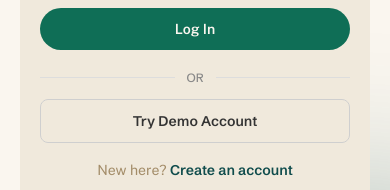
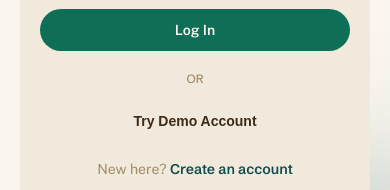
Before and after one commit to khyati170/PaperTrader, a React (Vite) app: page /login in a window 390 px wide. Shown: the part 490-680 px from the top of the page. Built offline with nearby package versions, Linux system fonts and the light colour scheme; no server answers.

Commit message:
Updated project files

```diff
--- a/src/App.jsx
+++ b/src/App.jsx
@@ -218,8 +218,6 @@
 // export default App;
 
 
-
-
 import { BrowserRouter, Routes, Route } from "react-router-dom";
 import { useState, useEffect } from "react";
 
@@ -244,7 +242,6 @@ function App() {
   });
 
   const [isAuthenticated, setIsAuthenticated] = useState(false);
-
 
   const [balance, setBalance] = useState(() => {
     const saved = localStorage.getItem("balance");
@@ -287,7 +284,6 @@ function App() {
   // LOGIN
   const handleLogin = (userData) => {
     setIsAuthenticated(true);
-
     setBalance(userData.balance ?? 50000);
 
     // Convert demo holdings array into the format
@@ -312,6 +308,14 @@ function App() {
       "accountType",
       userData.isDemo ? "demo" : "normal"
     );
+  };
+
+  const handleLogout = () => {
+    setIsAuthenticated(false);
+    setBalance(0);
+    setHoldings({});
+    setWatchlist([]);
+    localStorage.removeItem("accountType");
   };
 
   // BUY
@@ -371,14 +375,7 @@ function App() {
     });
   };
 
- const handleLogout = () => {
-    setIsAuthenticated(false);
-    setBalance(0);
-    setHoldings({});
-    setWatchlist([]);
- }
-
-
+  // SELL
   const handleSell = (symbol, price, quantity) => {
     if (!isMarketOpen()) {
       alert(getMarketStatusMessage());
@@ -391,7 +388,6 @@ function App() {
     }
 
     const existing = holdings[symbol];
-
     const currentlyOwned = Number(existing?.quantity) || 0;
 
     if (quantity > currentlyOwned) {
@@ -430,11 +426,6 @@ function App() {
       />
 
       <Routes>
-        <Route
-          path="/"
-          element={<Home />}
-        />
-
         <Route
           path="/market"
           element={
@@ -482,6 +473,14 @@ function App() {
             />
           }
         />
+        <Route
+          path="/"
+          element={
+            <Home
+              isAuthenticated={isAuthenticated}
+            />
+          }
+        />
       </Routes>
     </BrowserRouter>
   );
--- a/src/components/hero.jsx
+++ b/src/components/hero.jsx
@@ -1,12 +1,15 @@
 import { Link } from "react-router-dom";
-function Hero() {
+function Hero({ isAuthenticated }) {
   return (
     <div className="pic">
       <div className="overlay">
         <div className="content">
           <h1>Paper Trader</h1>
           <h2>making you a better trader</h2>
-            <Link to="/market" className="cta-btn">
+            <Link
+              to={isAuthenticated ? "/market" : "/login"}
+              className="cta-btn"
+              >
             Start Trading
           </Link>
         </div>
--- a/src/components/navbar.jsx
+++ b/src/components/navbar.jsx
@@ -1,10 +1,16 @@
 
 import { useState } from "react";
-import { NavLink, Link } from "react-router-dom";
+import { NavLink, Link, useNavigate } from "react-router-dom";
 import ThemeToggle from "./ThemeToggle";
 
 function Navbar({ isAuthenticated, balance, onLogout }) {
   const [menuOpen, setMenuOpen] = useState(false);
+  const navigate = useNavigate();
+
+  const handleLogoutClick = () => {
+    onLogout();
+    navigate("/login");
+  };
 
   return (
     <nav className="bar">
@@ -60,7 +66,7 @@ function Navbar({ isAuthenticated, balance, onLogout }) {
 
             <button
               className="logout-button"
-              onClick={onLogout}
+              onClick={handleLogoutClick}
             >
               Logout
             </button>
--- a/src/pages/Home.jsx
+++ b/src/pages/Home.jsx
@@ -5,10 +5,10 @@ import HowItworks from "../components/HowItworks";
 import FinalCTA from "../components/FinalCTA";
 import Footer from "../components/Footer";
 
-function Home() {
+function Home({ isAuthenticated }) {
   return (
     <>
-      <Hero />
+      <Hero isAuthenticated={isAuthenticated} />
       <HowItworks />
       <FeatureSection/>
       <FinalCTA/>
--- a/src/stockDetail.css
+++ b/src/stockDetail.css
@@ -524,13 +524,13 @@ tr:last-child td {
     color: var(--color-subheading);
 }
 
-
+/*
 .demo-divider {
     display: flex;
     align-items: center;
     gap: 12px;
     margin: 20px 0 14px;
-    color: #888;
+    color: var(--color-eyebrow);
     font-size: 12px;
     font-weight: 500;
 }
@@ -540,7 +540,7 @@ tr:last-child td {
     content: "";
     flex: 1;
     height: 1px;
-    background: #ddd;
+    background: var(--color-bg-alt);
 }
 
 .demo-divider span {
@@ -576,9 +576,9 @@ tr:last-child td {
     padding: 12px 16px;
 
     background: transparent;
-    color: #333;
+    color: var(--color-subheading);
 
-    border: 1px solid #cfcfcf;
+    border: 1px solid var(--color-bg-alt);
     border-radius: 8px;
 
     font-size: 14px;
@@ -589,8 +589,8 @@ tr:last-child td {
 }
 
 .demo-login-button:hover {
-    background: #f5f5f5;
-    border-color: #aaa;
+    background: var(--color-bg-alt);
+    border-color: var(--color-accent);
     transform: translateY(-1px);
 }
 
@@ -638,4 +638,74 @@ body.dark .demo-login-button {
     .auth-form {
         padding: 22px 20px 26px;
     }
+} */
+
+
+.demo-divider {
+    display: flex;
+    align-items: center;
+    gap: 12px;
+    margin: 20px 0 14px;
+    color: var(--color-eyebrow);
+    font-size: 12px;
+    font-weight: 500;
 }
+
+.demo-divider::before,
+.demo-divider::after {
+    content: "";
+    flex: 1;
+    height: 1px;
+    background: var(--color-bg-alt);
+}
+
+.demo-divider span {
+    white-space: nowrap;
+}
+
+.demo-login-button {
+    width: 100%;
+    padding: 12px 16px;
+    background: transparent;
+    color: var(--color-subheading);
+    border: 1px solid var(--color-bg-alt);
+    border-radius: 8px;
+    font-size: 14px;
+    font-weight: 600;
+    font-family: 'Poppins', sans-serif;
+    cursor: pointer;
+    transition: all 0.2s ease;
+}
+
+.demo-login-button:hover {
+    background: var(--color-bg-alt);
+    border-color: var(--color-accent);
+    transform: translateY(-1px);
+}
+
+.demo-login-button:active {
+    transform: translateY(0);
+}
+
+@keyframes slideDown {
+    from {
+        opacity: 0;
+        transform: translateY(-10px);
+    }
+    to {
+        opacity: 1;
+        transform: translateY(0);
+    }
+}
+
+@media (max-width: 480px) {
+    .auth-page::before,
+    .auth-page::after {
+        width: 250px;
+        height: 250px;
+    }
+
+    .auth-form {
+        padding: 22px 20px 26px;
+    }
+}
```
